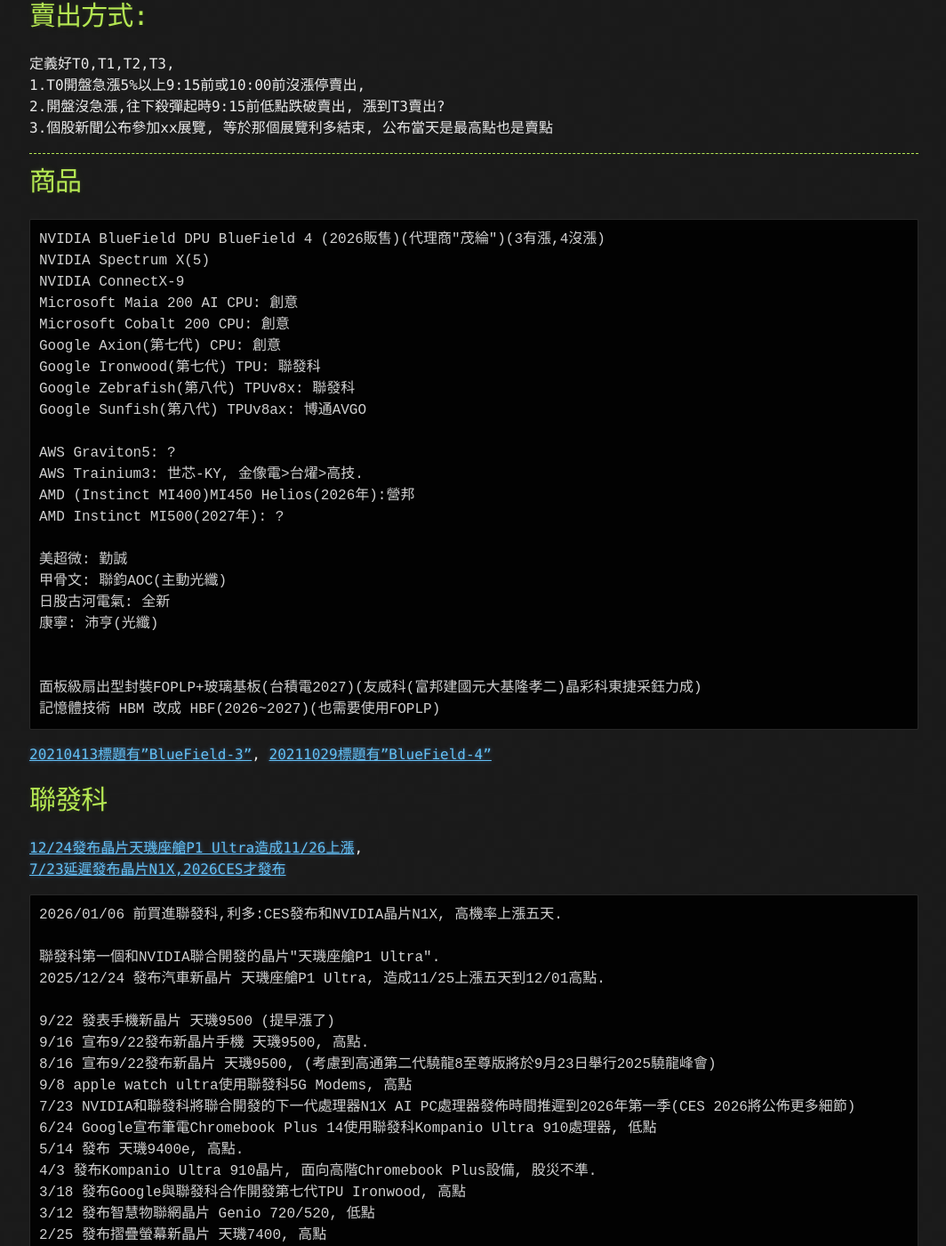
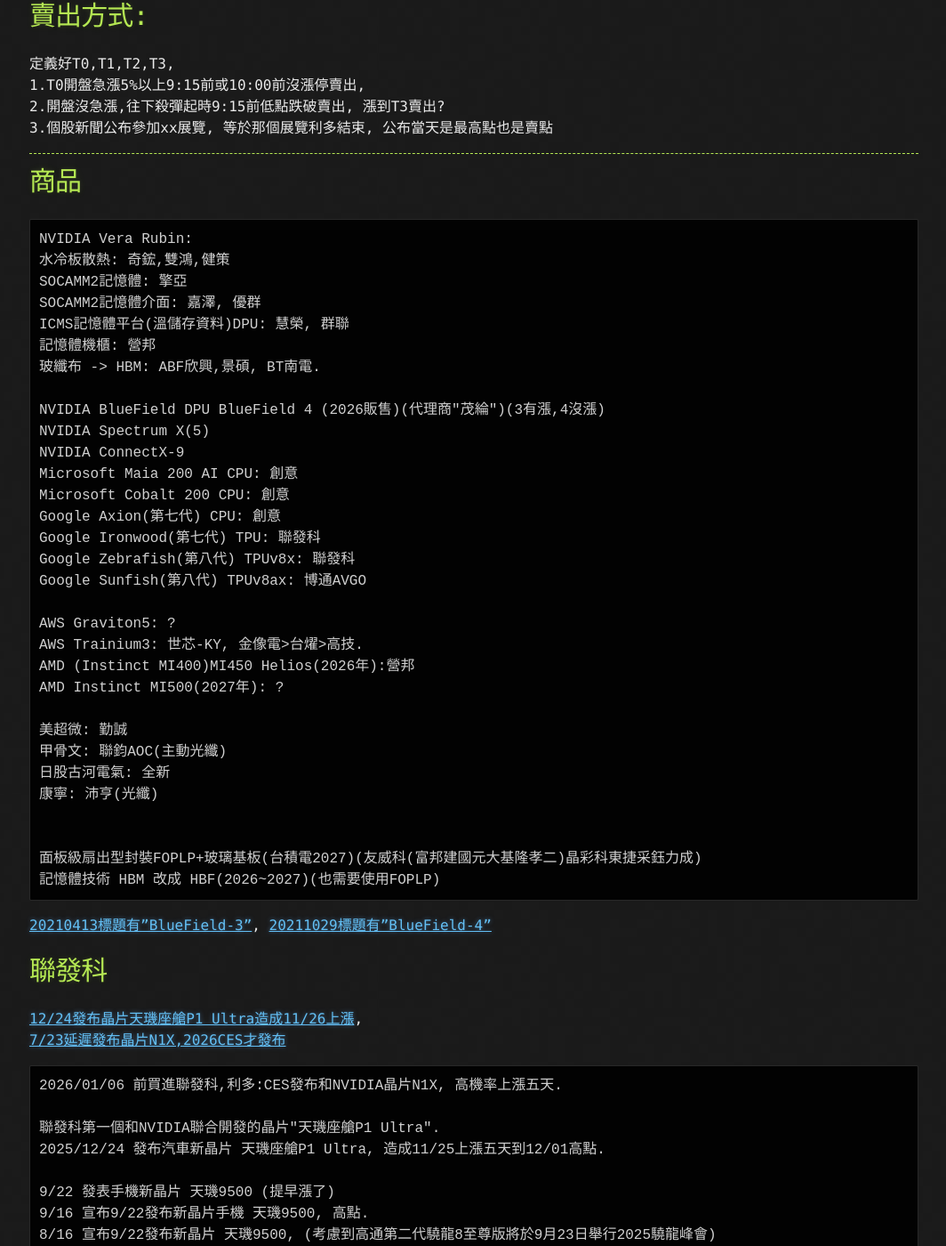
Before and after one commit to lepg5487/Stock_God, a Jekyll site: the page built from experience.md, in a window 1280 px wide and 1400 px high, scrolled down 1768 px. Shown: the whole window at 89% size, without its empty margins (107-1171 px from the left). Built offline with Jekyll 4.4.1, drawn with Linux system fonts in a browser that asks for light colours; our own code applies the rules of GitHub Pages for plain Markdown files.

Commit message:
Update experience.md

````diff
--- a/experience.md
+++ b/experience.md
@@ -76,6 +76,14 @@
 
 # 商品
 ```
+NVIDIA Vera Rubin:
+水冷板散熱: 奇鋐,雙鴻,健策
+SOCAMM2記憶體: 擎亞
+SOCAMM2記憶體介面: 嘉澤, 優群
+ICMS記憶體平台(溫儲存資料)DPU: 慧榮, 群聯
+記憶體機櫃: 營邦
+玻纖布 -> HBM: ABF欣興,景碩, BT南電.
+
 NVIDIA BlueField DPU BlueField 4 (2026販售)(代理商"茂綸")(3有漲,4沒漲)
 NVIDIA Spectrum X(5)
 NVIDIA ConnectX-9
````
